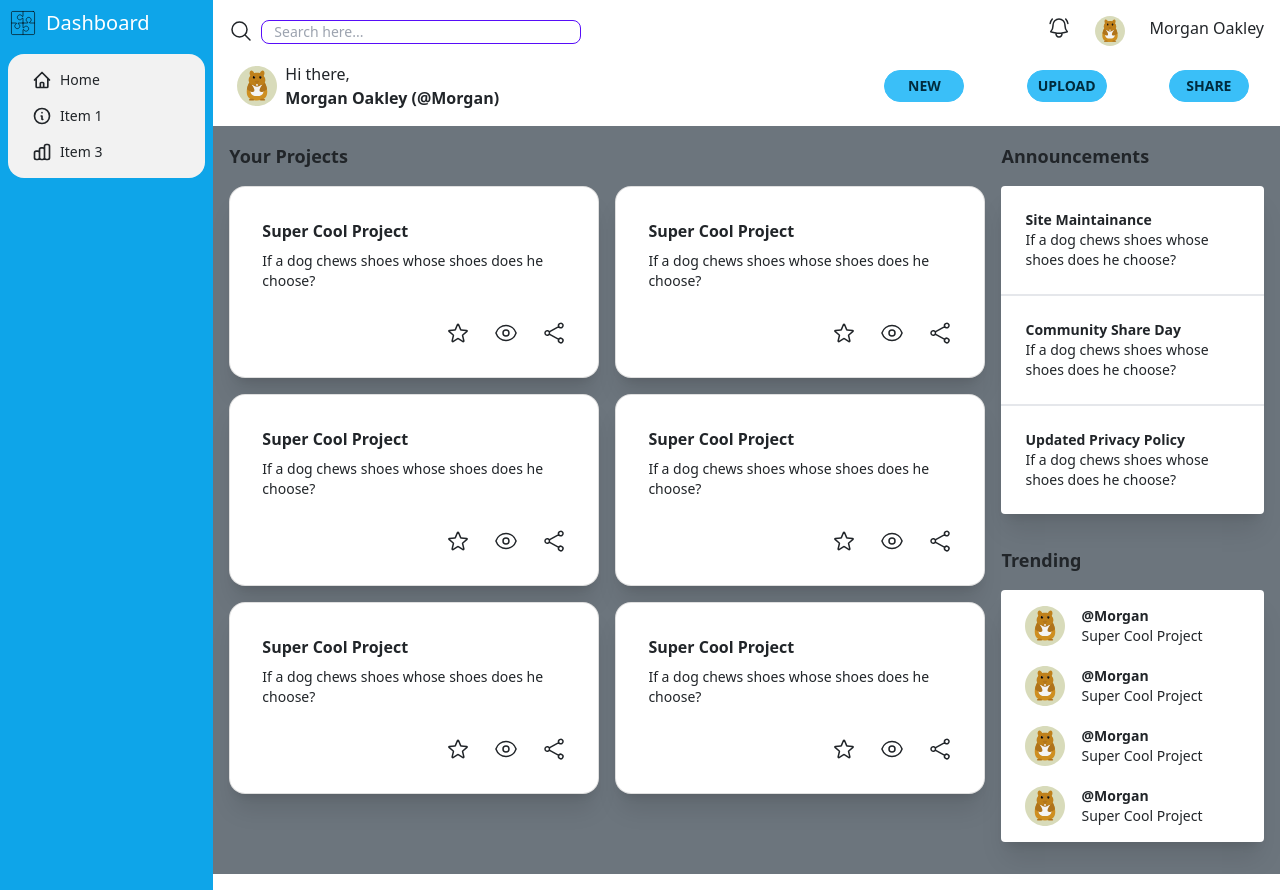
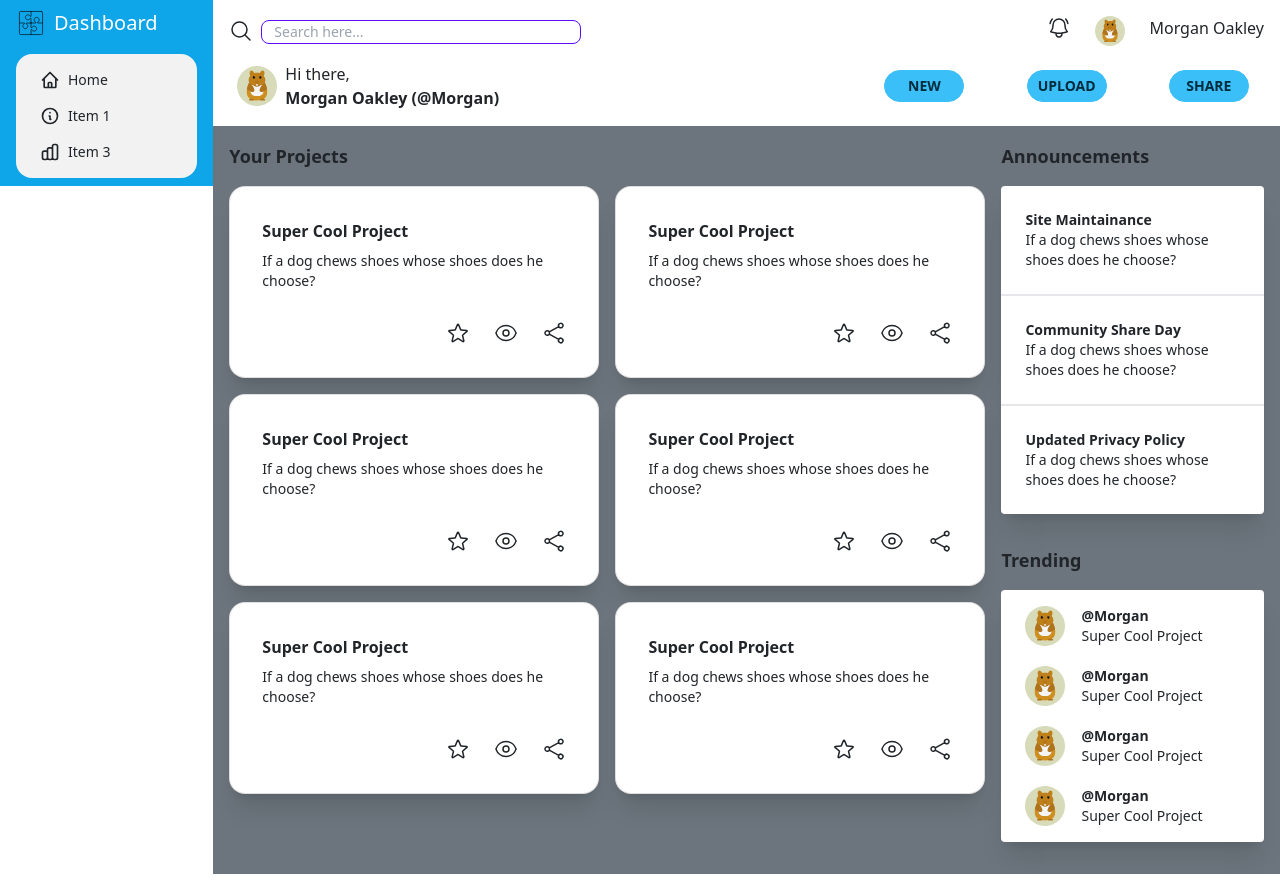
Before and after one commit to yxuan1996/Admin-Dashboard, a plain HTML site: page index.html in a window 1280 px wide. Drawn offline with nearby package versions, Linux system fonts and the light colour scheme.

Commit message:
Left Sidebar offset

```diff
--- a/index.html
+++ b/index.html
@@ -10,10 +10,10 @@
     <link href="./style.css" rel="stylesheet" type="text/css" />
 </head>
 <body>
-    <div class="mx-auto max-w-full">
+    <div class="mx-auto max-w-full h-screen">
         <div class="row gx-0 flex-nowrap">
-            <div class="col-auto col-md-3 col-xl-2 px-sm-2 px-0 bg-sky-500 flex flex-column py-2 px-3">
-              <div class="flex-grow-1">
+            <div class="col-auto col-md-3 col-xl-2 position-fixed bg-sky-500 flex flex-column py-2 px-3">
+              <div class="flex-grow-1 bg-sky-500">
 
                 <a href="/" class="flex align-items-center pb-3 mb-md-0 me-md-auto text-white text-decoration-none">
                   <span class="fs-5 d-none d-sm-inline-flex gap-2">
@@ -49,7 +49,7 @@
               </div>
             </div>
 
-            <div class="col">
+            <div class="col-md-9 col-xl-10 offset-md-3 offset-xl-2">
               <div class="flex flex-column bd-highlight mb-3">
                 <div class="flex flex-column basis-1/6">
                   <div class="flex flex-row justify-between items-center px-3 pt-3">
@@ -107,7 +107,7 @@
 
                   </div>
                 </div>
-                <div class="flex flex-row basis-5/6 bg-secondary">
+                <div class="flex flex-row basis-5/6 bg-secondary overflow-y-auto overscroll-contain">
                   <div class="w-75 p-3">
                     <div>
                       <div class="text-lg"><strong>Your Projects</strong></div>
```
Also changed, not shown: 1 other file.
